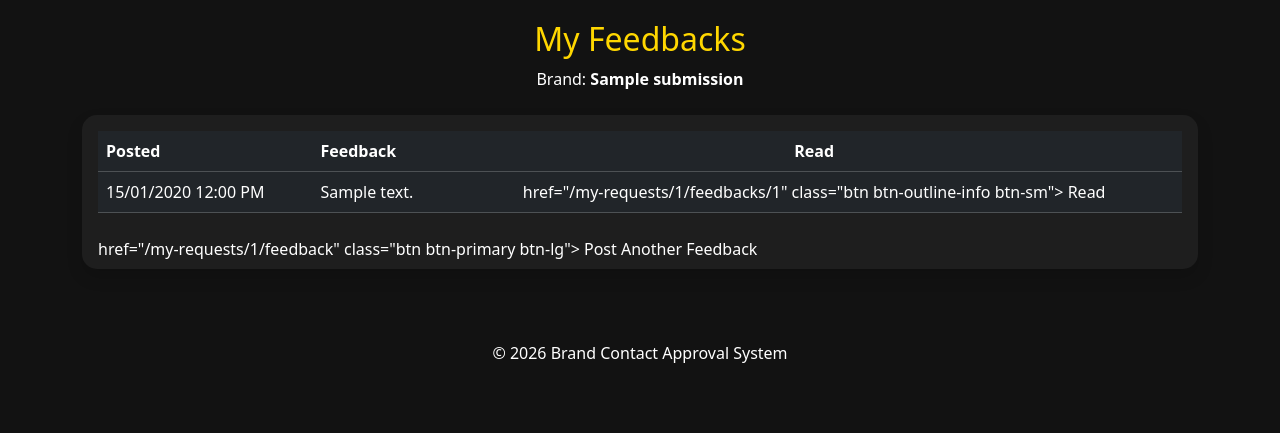
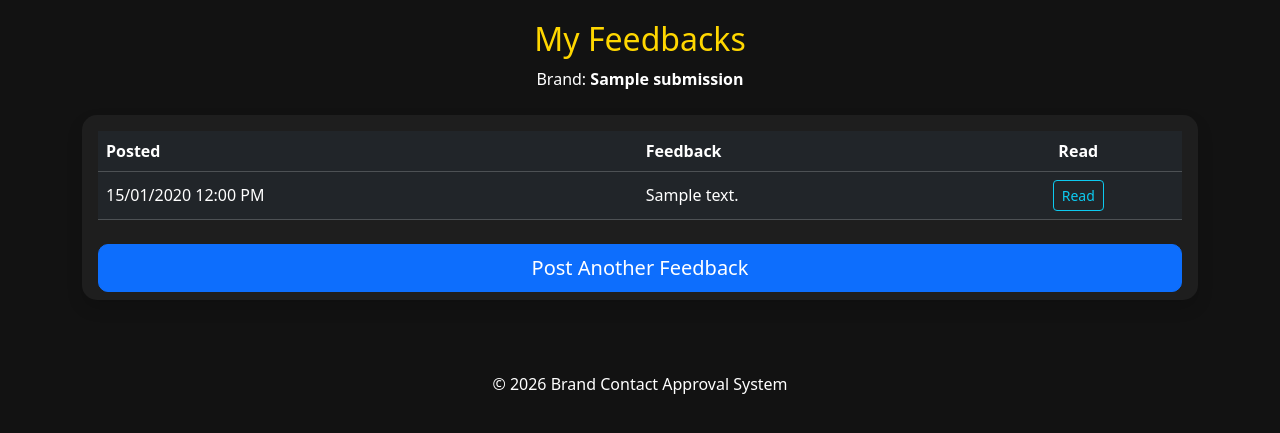
Before and after one commit to ahmedsh20/BrandApprovalSystem, a Flask app: template templates/feedback_list.html in a window 1280 px wide. Shown: the part 321-754 px from the top of the page. Run offline with Flask 3, Linux system fonts and the light colour scheme; the template is opened without the code that fills it: values that come from a table or form of the project are taken from there, others are empty; tables that the repository leaves empty hold one stand-in row (values such as "Sample post").

```diff
--- a/templates/feedback_list.html
+++ b/templates/feedback_list.html
@@ -84,7 +84,7 @@ My Feedbacks
                         <td class="text-center">
 
 
-                                href="{{ url_for('read_feedback', submission_id=submission.id, feedback_id=feedback.id) }}"
+                            <a    href="{{ url_for('read_feedback', submission_id=submission.id, feedback_id=feedback.id) }}"
                                 class="btn btn-outline-info btn-sm">
 
                                 Read
@@ -110,7 +110,7 @@ My Feedbacks
         <div class="d-grid">
 
 
-                href="{{ url_for('post_feedback', submission_id=submission.id) }}"
+            <a    href="{{ url_for('post_feedback', submission_id=submission.id) }}"
                 class="btn btn-primary btn-lg">
 
                 Post Another Feedback
@@ -134,7 +134,7 @@ My Feedbacks
 <div class="text-center mt-3">
 
 
-        class="btn btn-primary"
+    <a    class="btn btn-primary"
         href="{{ url_for('post_feedback', submission_id=submission.id) }}">
 
         Post Feedback
```
